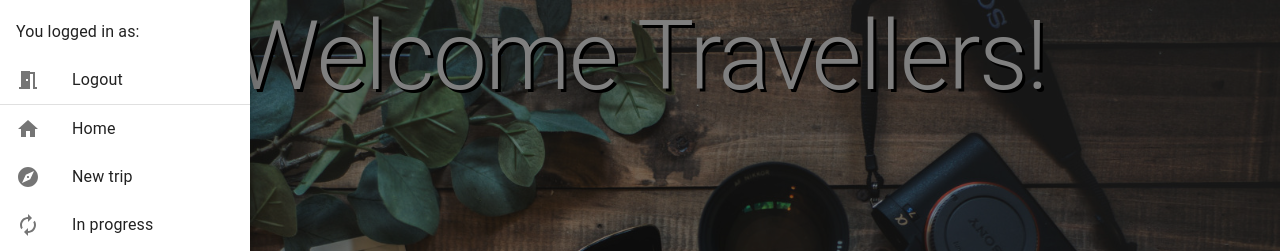
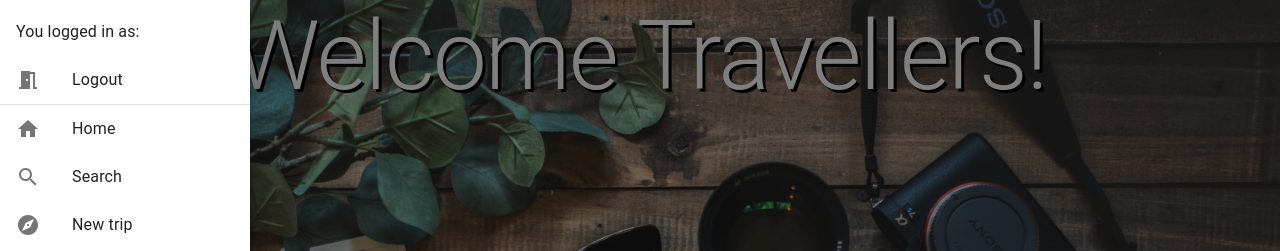
Before and after one commit to kadartibi/myway-frontend, a React (Create React App) app: page / in a window 1280 px wide. Both pictures are taken after a click on the button "menu". Shown: the top 251 px of the page. Built offline with nearby package versions, Linux system fonts and the light colour scheme; no server answers; the HTML template or start-up script is replaced by a standard one.

Commit message:
search added to sidebar

```diff
--- a/src/components/MenuDrawer.js
+++ b/src/components/MenuDrawer.js
@@ -15,6 +15,7 @@ import AutoRenewIcon from "@material-ui/icons/Autorenew";
 import ExploreIcon from "@material-ui/icons/Explore";
 import LockOpenIcon from "@material-ui/icons/LockOpen";
 import SupervisorAccountIcon from '@material-ui/icons/SupervisorAccount';
+import SearchIcon from '@material-ui/icons/Search';
 import AppBar from "@material-ui/core/AppBar";
 import Toolbar from "@material-ui/core/Toolbar";
 import React, { useContext } from "react";
@@ -132,6 +133,12 @@ export default function MenuDrawer() {
             </ListItemIcon>
             <ListItemText primary="Home" />
           </ListItem>
+          <ListItem button component={Link} to="/search">
+            <ListItemIcon>
+              <SearchIcon/>
+            </ListItemIcon>
+            <ListItemText primary="Search" />
+          </ListItem>
           <ListItem button component={Link} to="/new-trip">
             <ListItemIcon>
               <ExploreIcon />
```
